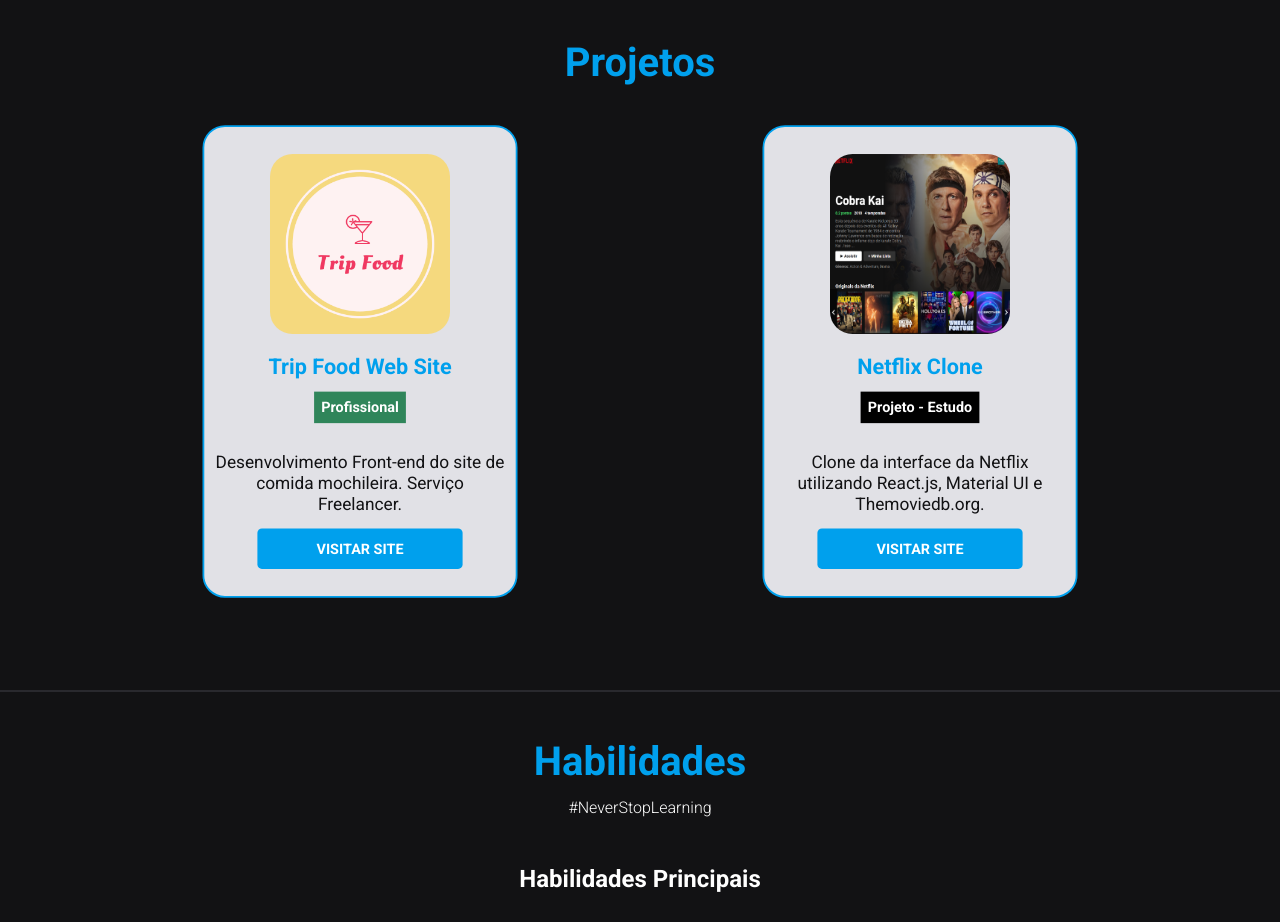
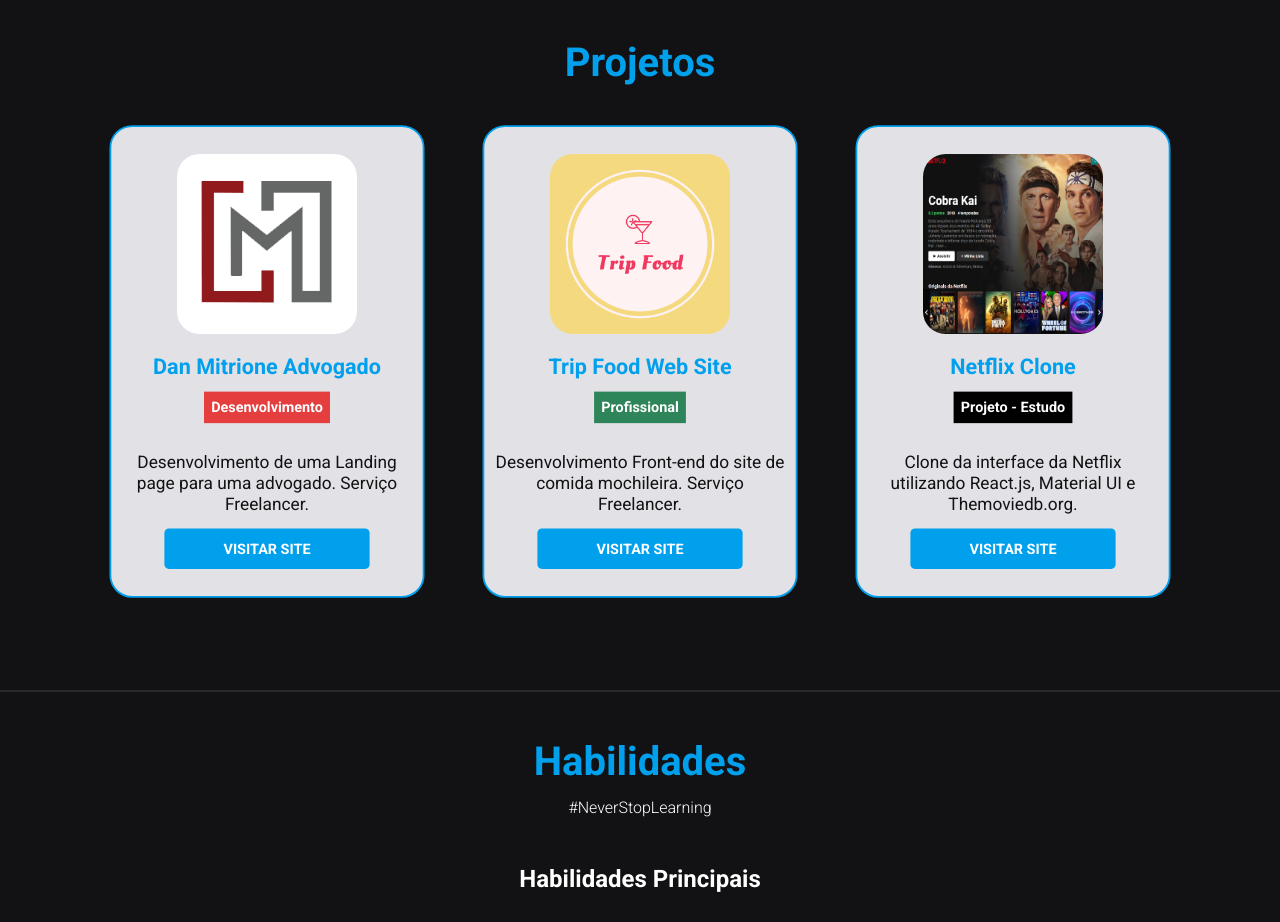
Before and after one commit to gabrielgws/portfolio, a Next.js app: page / in a window 1280 px wide. Shown: the part 1200-2122 px from the top of the page. Built offline with nearby package versions, Linux system fonts and the light colour scheme.

Commit message:
Projeto Dan adv adicionado

```diff
--- a/package.json
+++ b/package.json
@@ -3,7 +3,7 @@
   "private": true,
   "scripts": {
     "dev": "next dev",
-    "build": "next build",
+    "build": "next build && next export",
     "start": "next start",
     "lint": "next lint"
   },
--- a/src/components/Projects/index.jsx
+++ b/src/components/Projects/index.jsx
@@ -6,12 +6,24 @@
 export default function Projects() {
   let classNameProfessional = 'professional';
   let classNameGitHub = 'github';
+  let classNameDesenvolvimento = 'desenvolvimento';
 
   return (
     <Container id="projects">
       <h1>Projetos</h1>
 
       <ProjectContainer>
+        <div>
+          <Image src="/images/danMitrioneAdv.png" alt="Dan Mitrione Advogado" width="200px" height="200px"/>
+
+          <h1>Dan Mitrione Advogado</h1>
+          <h2 className={classNameDesenvolvimento}>Desenvolvimento</h2>
+
+          <p>Desenvolvimento de uma Landing page para uma advogado. Serviço Freelancer.</p>
+
+          <a href="https://github.com/gabrielgws/danmitrione.adv" target="_blank" rel="noopener noreferrer">Visitar Site</a>
+        </div>
+
         <div>
           <Image src="/images/tripFood.png" alt="Trip Food" width="200px" height="200px"/>
 
--- a/src/components/Projects/styles.js
+++ b/src/components/Projects/styles.js
@@ -83,6 +83,14 @@
       background-color: var(--black);
     }
 
+    .desenvolvimento {
+      margin: 0.5rem;
+      padding: 0.5rem;
+      font-size: 1rem;
+      color: var(--white);
+      background-color: var(--red-500);
+    }
+
     p {
       font-size: 1.2rem;
       margin-top: 1.5rem;
--- a/src/styles/global.js
+++ b/src/styles/global.js
@@ -18,6 +18,8 @@
     --gray-800: #29292e;
     --gray-850: #1f2729;
     --gray-900: #121214;
+
+    --red-500: #E53E3E;
 
     --green-600: #2F855A;
 
```
Also changed, not shown: public/images/danMitrioneAdv.png (added), 1 other file (tests, documents, lock files or other folders).
